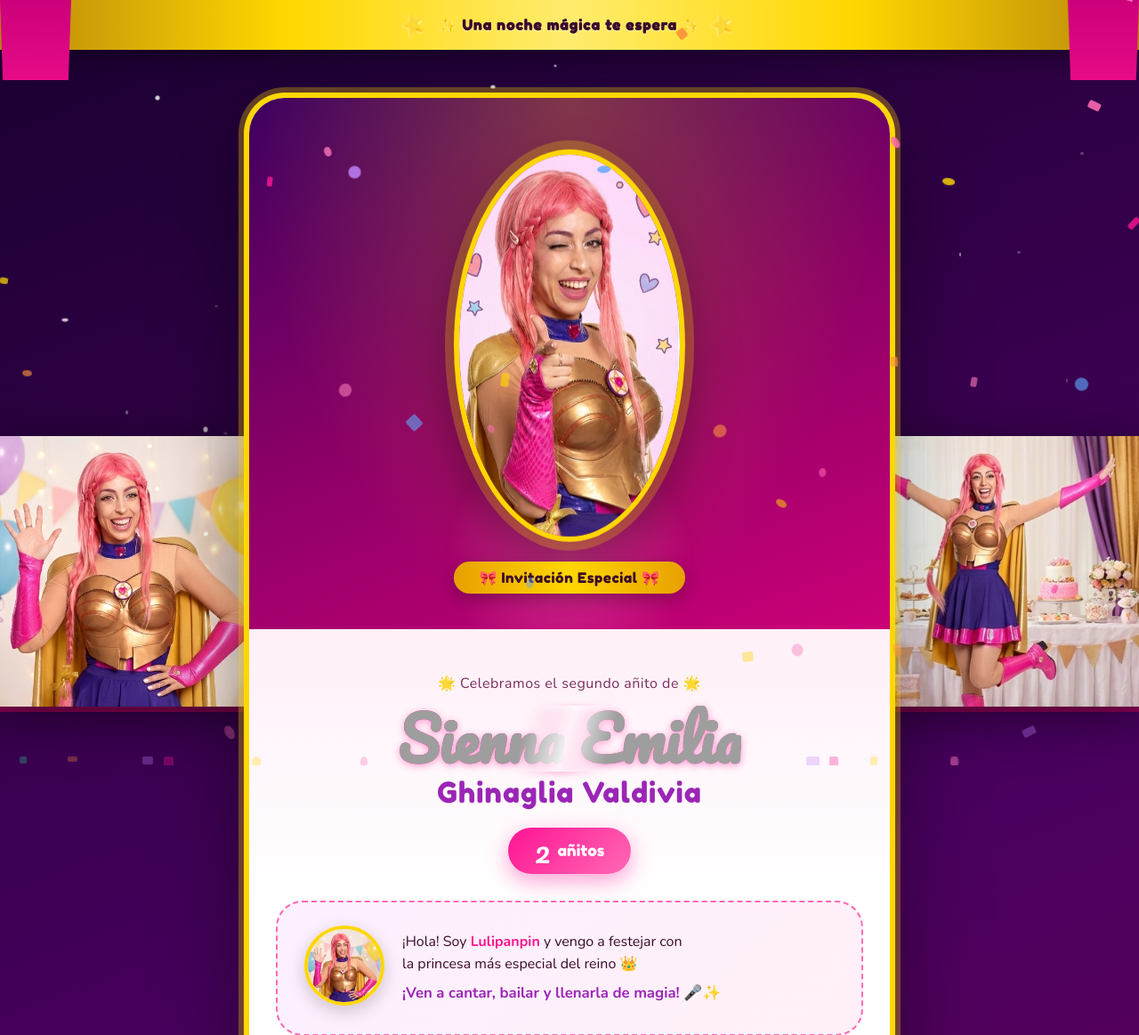
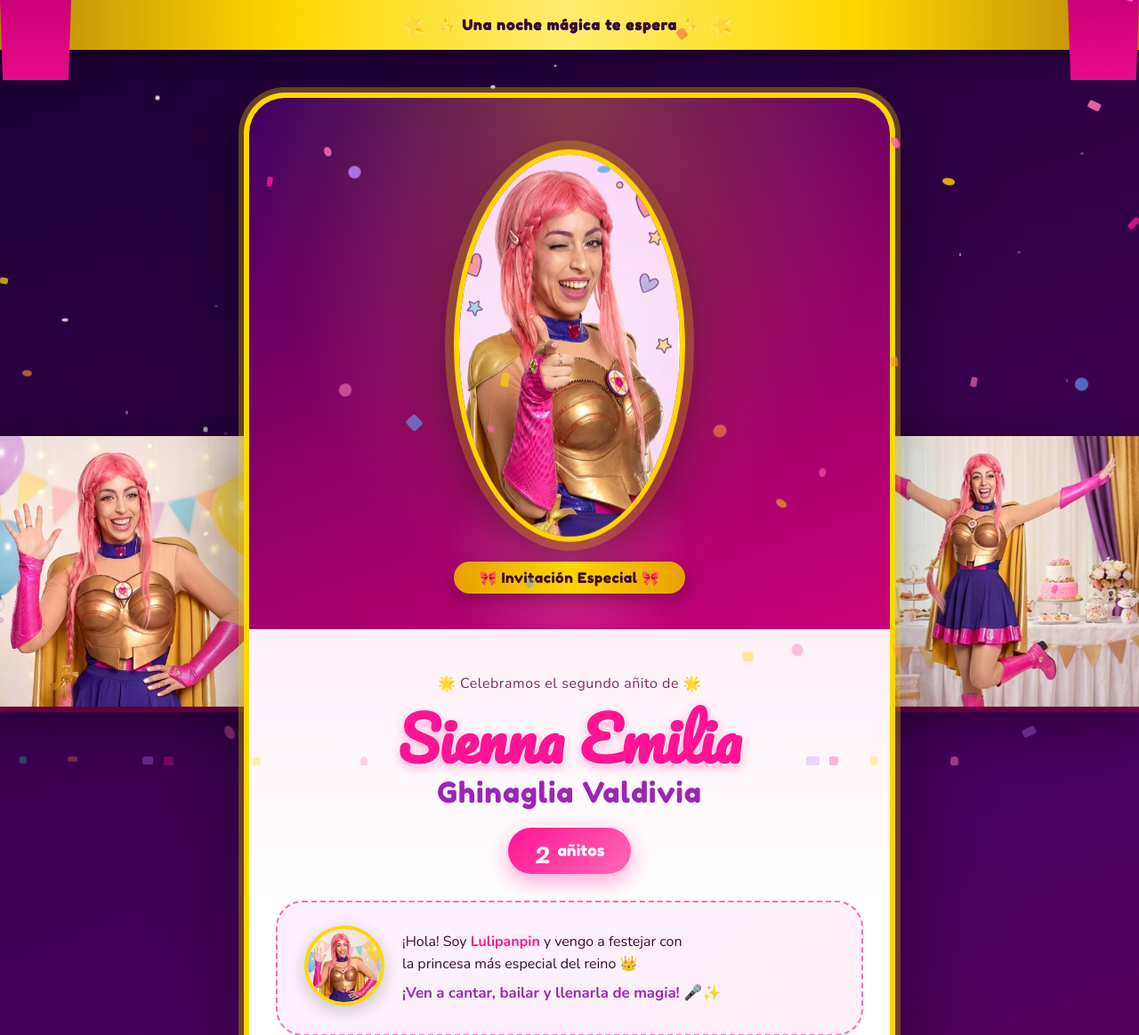
Before and after one commit to Ghinaglia/sienna-fiesta, a Flask app: page / in a window 1280 px wide. Shown: the top 1163 px of the page at 89% size. Run offline with Flask 3, Linux system fonts and the light colour scheme; grey boxes are pictures that could not be loaded.

Commit message:
fix: nombre rosa solido con relieve

```diff
--- a/static/style.css
+++ b/static/style.css
@@ -280,25 +280,17 @@ body {
 .baby-name {
     font-family: var(--font-title);
     font-size: clamp(2.8rem, 8vw, 4.2rem);
+    color: var(--pink);
     line-height: 1.1;
     position: relative;
     display: inline-block;
-    background: url('https://www.transparenttextures.com/patterns/stardust.png'),
-                linear-gradient(135deg, #ff1493, #ff69b4);
-    -webkit-background-clip: text;
-    -webkit-text-fill-color: transparent;
-    background-clip: text;
-    filter: drop-shadow(0 2px 4px rgba(255, 20, 147, 0.4));
+    text-shadow:
+        2px 2px 0px rgba(255,255,255,0.6),
+        -1px -1px 0px rgba(255,255,255,0.4),
+        0 4px 12px rgba(255, 20, 147, 0.35);
 }
 
-.baby-name::after {
-    content: "";
-    position: absolute;
-    top: 0; left: -100%;
-    width: 60%; height: 100%;
-    background: linear-gradient(105deg, transparent 30%, rgba(255,255,255,0.85) 50%, transparent 70%);
-    animation: nameShine 2.5s ease-in-out infinite;
-}
+.baby-name::after { display: none; }
 
 @keyframes nameShine {
     0%   { left: -100%; }
```
